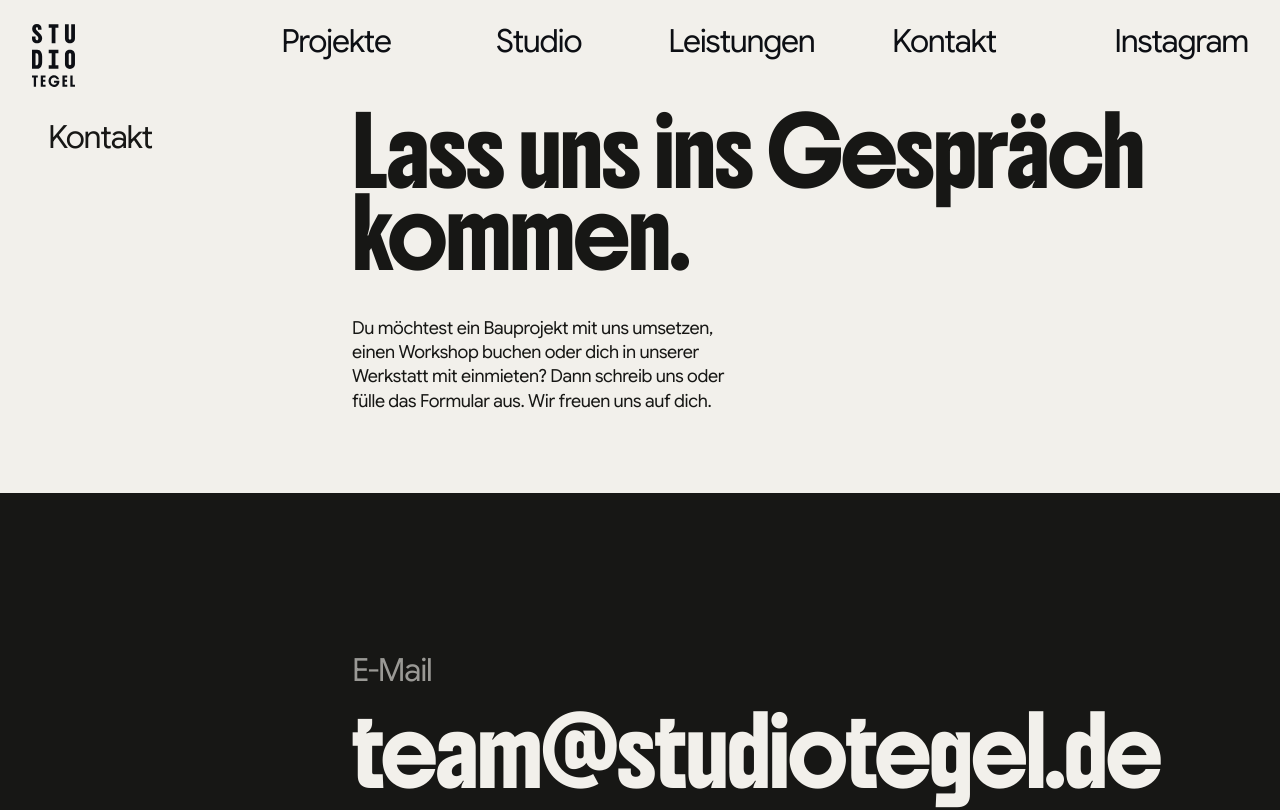
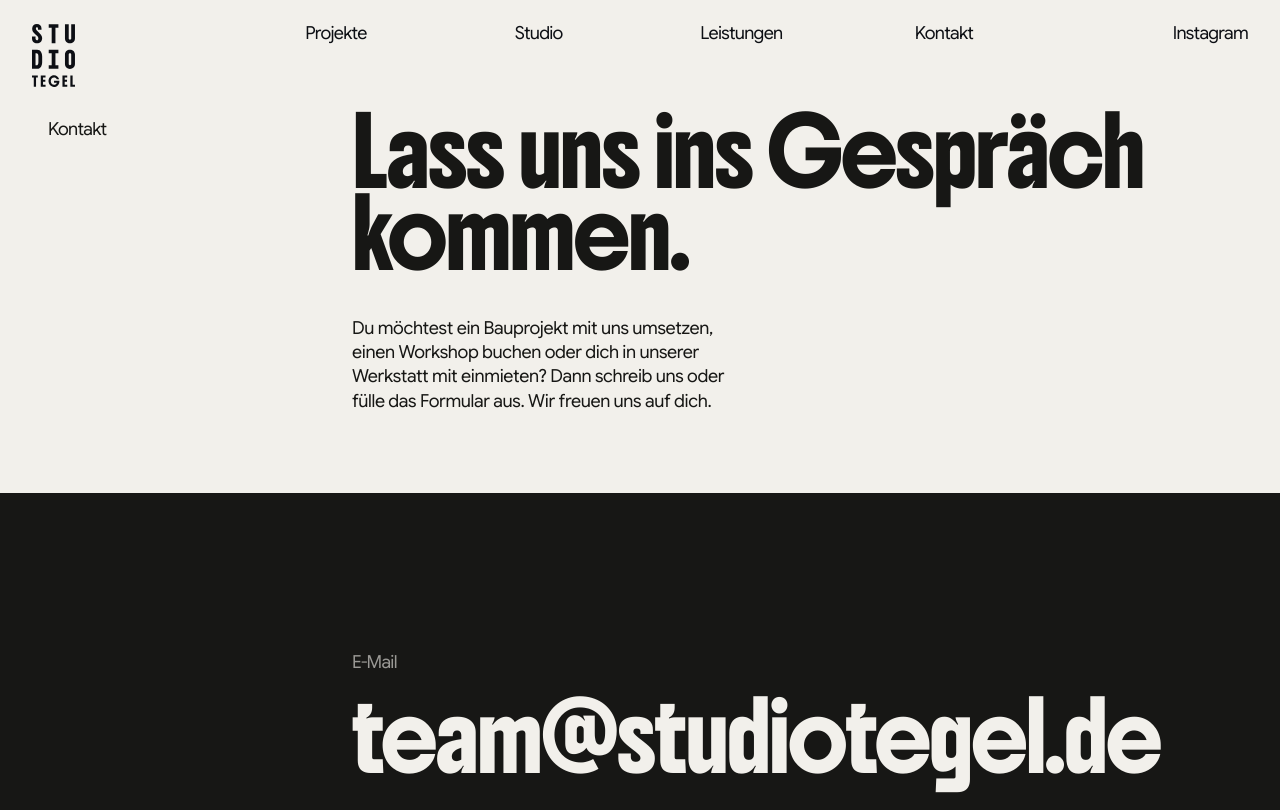
Before and after one commit to brandonhaslegs/studio-tegel, a Next.js app: page /contact in a window 1280 px wide. Shown: the top 810 px of the page. Built offline with nearby package versions, Linux system fonts and the light colour scheme.

Commit message:
Separate navigation and project content type tiers

```diff
--- a/src/app/globals.css
+++ b/src/app/globals.css
@@ -97,7 +97,7 @@ a { color: inherit; text-decoration: none; }
 }
 
 .nav-text {
-  font-size: 20px;
+  font-size: 16px;
   font-weight: 400;
   letter-spacing: -0.04em;
   line-height: 1.1;
@@ -105,7 +105,7 @@ a { color: inherit; text-decoration: none; }
 }
 
 @media (min-width: 768px) {
-  .nav-text { font-size: 32px; }
+  .nav-text { font-size: 18px; }
 }
 
 .project-copy {
@@ -117,6 +117,17 @@ a { color: inherit; text-decoration: none; }
 
 @media (min-width: 768px) {
   .project-copy { font-size: 18px; }
+}
+
+.middle-text {
+  font-size: 20px;
+  font-weight: 400;
+  letter-spacing: -0.04em;
+  line-height: 1.1;
+}
+
+@media (min-width: 768px) {
+  .middle-text { font-size: 32px; }
 }
 
 .image-frame { overflow: hidden; background: var(--paper); }
```
Also changed, not shown: src/app/projects/[slug]/page.tsx (+1 -1 lines).
